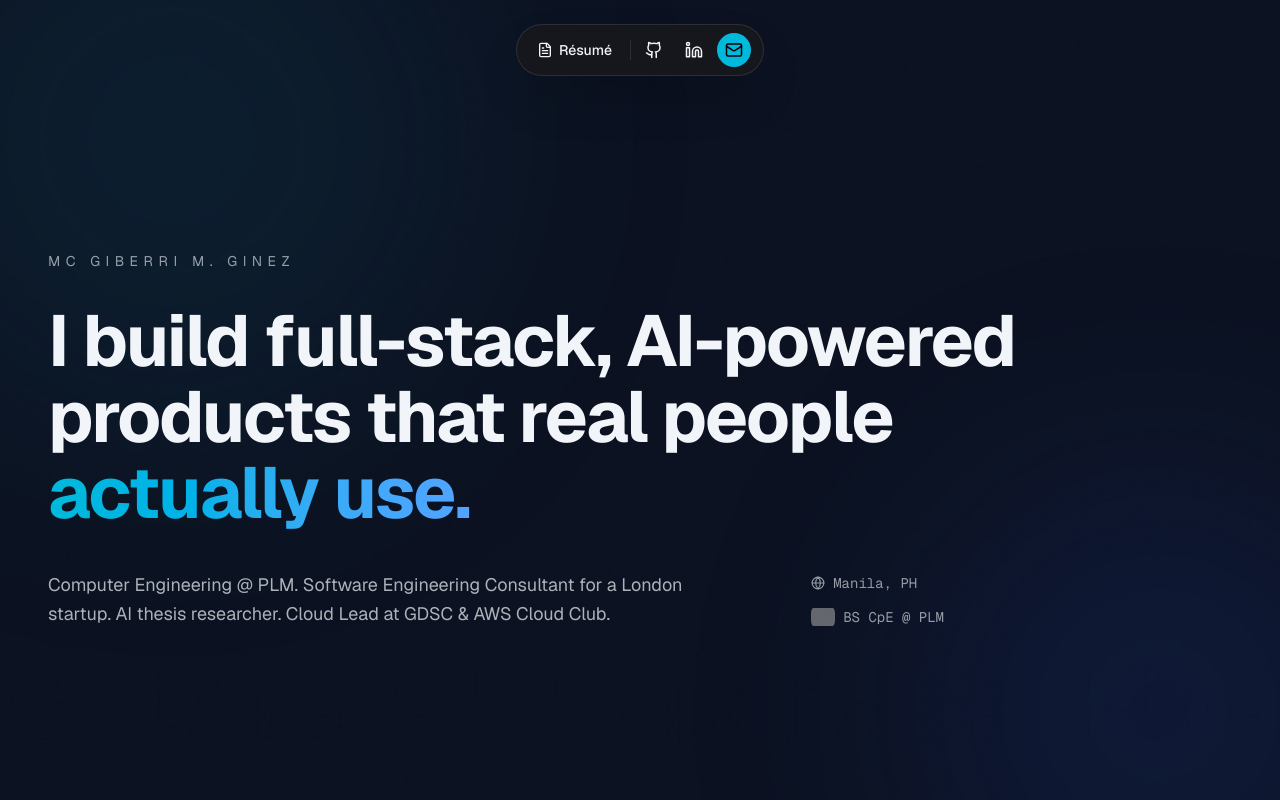
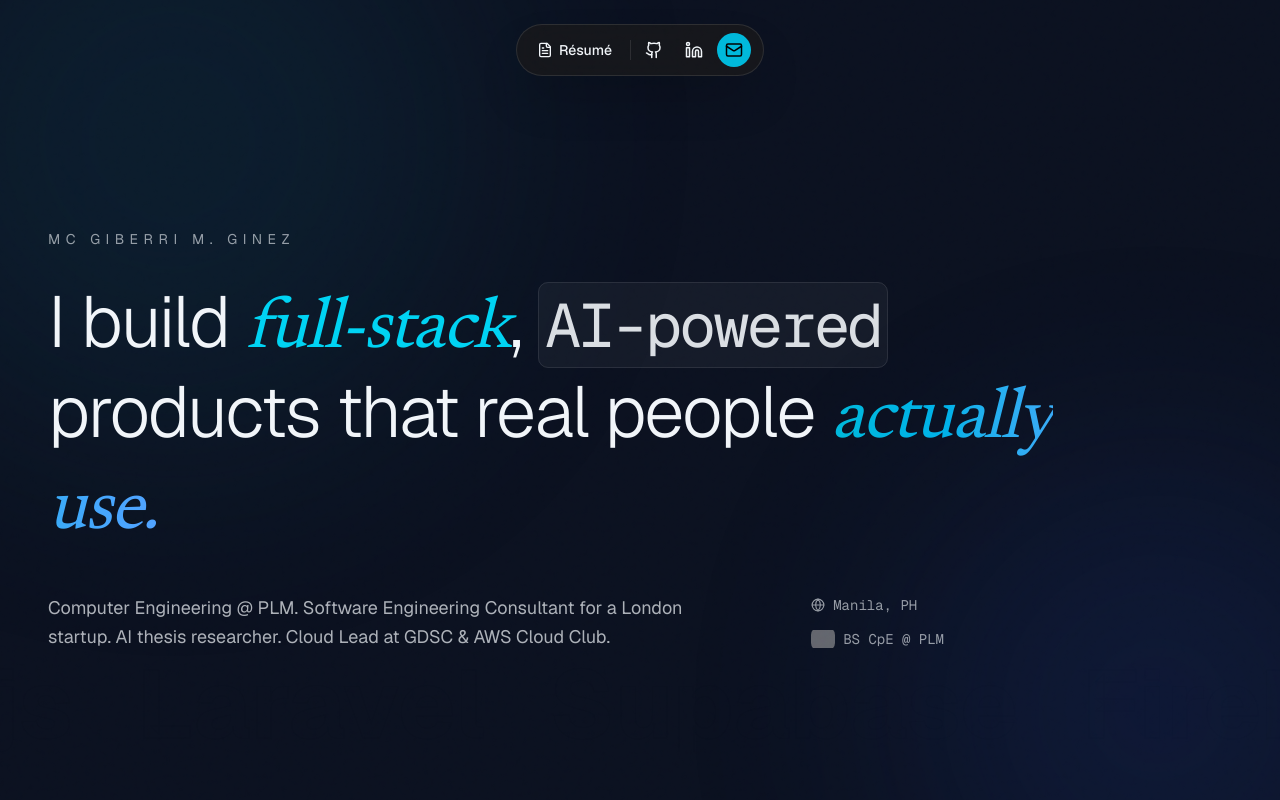
Before and after one commit to mcggEz/mcginez-portfolio, a Next.js app: page / in a window 1280 px wide. Shown: the top 800 px of the page. Built offline with nearby package versions, Linux system fonts and the light colour scheme; grey boxes are pictures that could not be loaded.

Commit message:
feat: initialize portfolio project with tailwind configuration, custom layouts, and interactive components

```diff
--- a/app/globals.css
+++ b/app/globals.css
@@ -8,6 +8,7 @@
   --color-foreground: var(--foreground);
   --font-sans: var(--font-geist-sans);
   --font-mono: var(--font-geist-mono);
+  --font-serif: var(--font-serif);
   --color-sidebar-ring: var(--sidebar-ring);
   --color-sidebar-border: var(--sidebar-border);
   --color-sidebar-accent-foreground: var(--sidebar-accent-foreground);
--- a/app/layout.tsx
+++ b/app/layout.tsx
@@ -1,5 +1,5 @@
 import type { Metadata } from "next";
-import { Geist, Geist_Mono } from "next/font/google";
+import { Geist, Geist_Mono, Newsreader } from "next/font/google";
 import "./globals.css";
 
 const geistSans = Geist({
@@ -10,6 +10,12 @@ const geistSans = Geist({
 const geistMono = Geist_Mono({
   variable: "--font-geist-mono",
   subsets: ["latin"],
+});
+
+const newsreader = Newsreader({
+  variable: "--font-serif",
+  subsets: ["latin"],
+  style: ["italic", "normal"],
 });
 
 export const metadata: Metadata = {
@@ -25,7 +31,7 @@ export default function RootLayout({
   return (
     <html lang="en">
       <body
-        className={`${geistSans.variable} ${geistMono.variable} antialiased`}
+        className={`${geistSans.variable} ${geistMono.variable} ${newsreader.variable} antialiased`}
       >
         {children}
       </body>
--- a/app/page.tsx
+++ b/app/page.tsx
@@ -530,9 +530,17 @@ const Portfolio = () => {
           </Reveal>
 
           <Reveal className="delay-150">
-            <h1 className="text-4xl md:text-7xl font-bold leading-[1.05] tracking-tight mb-10 max-w-5xl">
-              I build full-stack, AI-powered products that real people{' '}
-              <span className={`text-transparent bg-clip-text bg-gradient-to-r ${currentTheme.gradient}`}>
+            <h1 className="text-4xl md:text-7xl font-light leading-[1.15] tracking-tight mb-10 max-w-5xl">
+              I build{' '}
+              <span className="font-serif italic text-cyan-600 dark:text-cyan-400 font-normal">
+                full-stack
+              </span>
+              ,{' '}
+              <span className="font-mono text-[0.85em] font-normal tracking-tighter opacity-90 px-1.5 py-0.5 rounded-lg bg-slate-100 dark:bg-white/5 border border-slate-200/50 dark:border-white/10">
+                AI-powered
+              </span>{' '}
+              products that real people{' '}
+              <span className={`font-serif italic text-transparent bg-clip-text bg-gradient-to-r ${currentTheme.gradient} font-normal`}>
                 actually use.
               </span>
             </h1>
```
Also changed, not shown: public/shots/sk-828.png.
